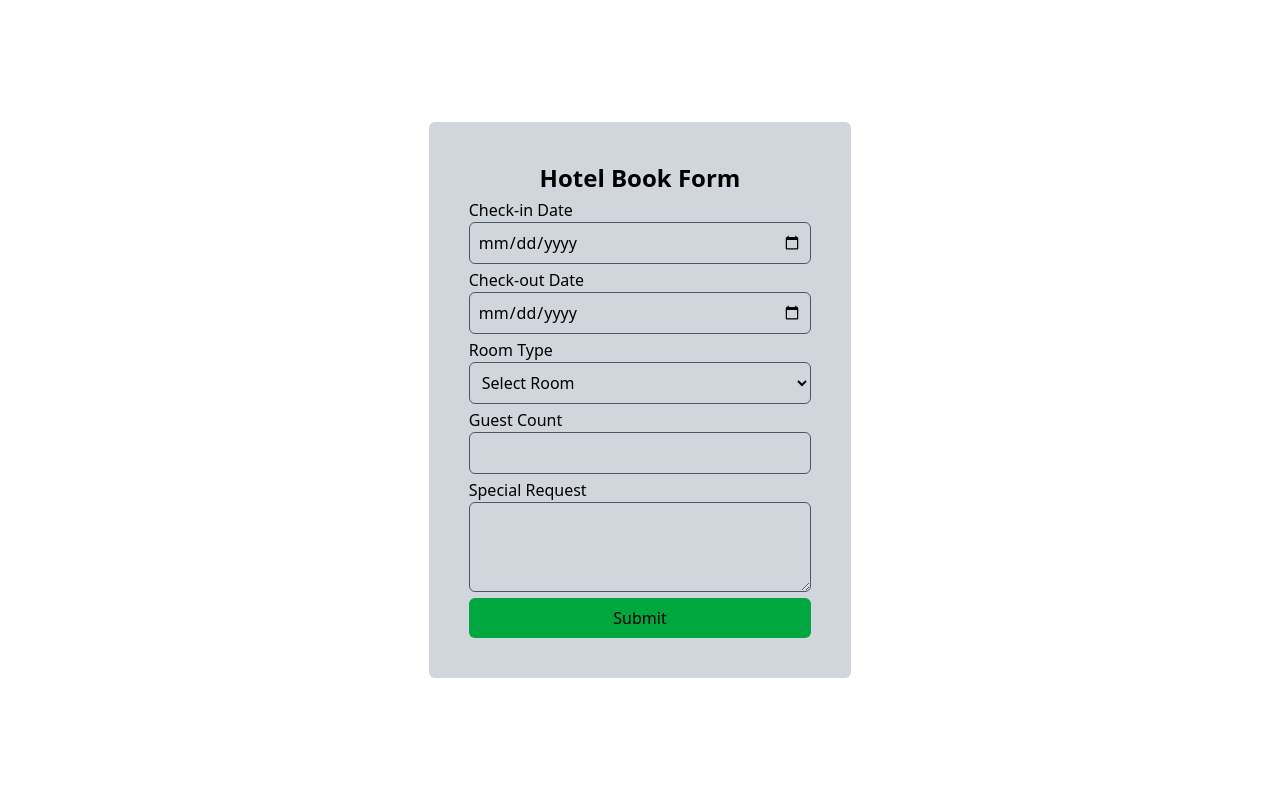
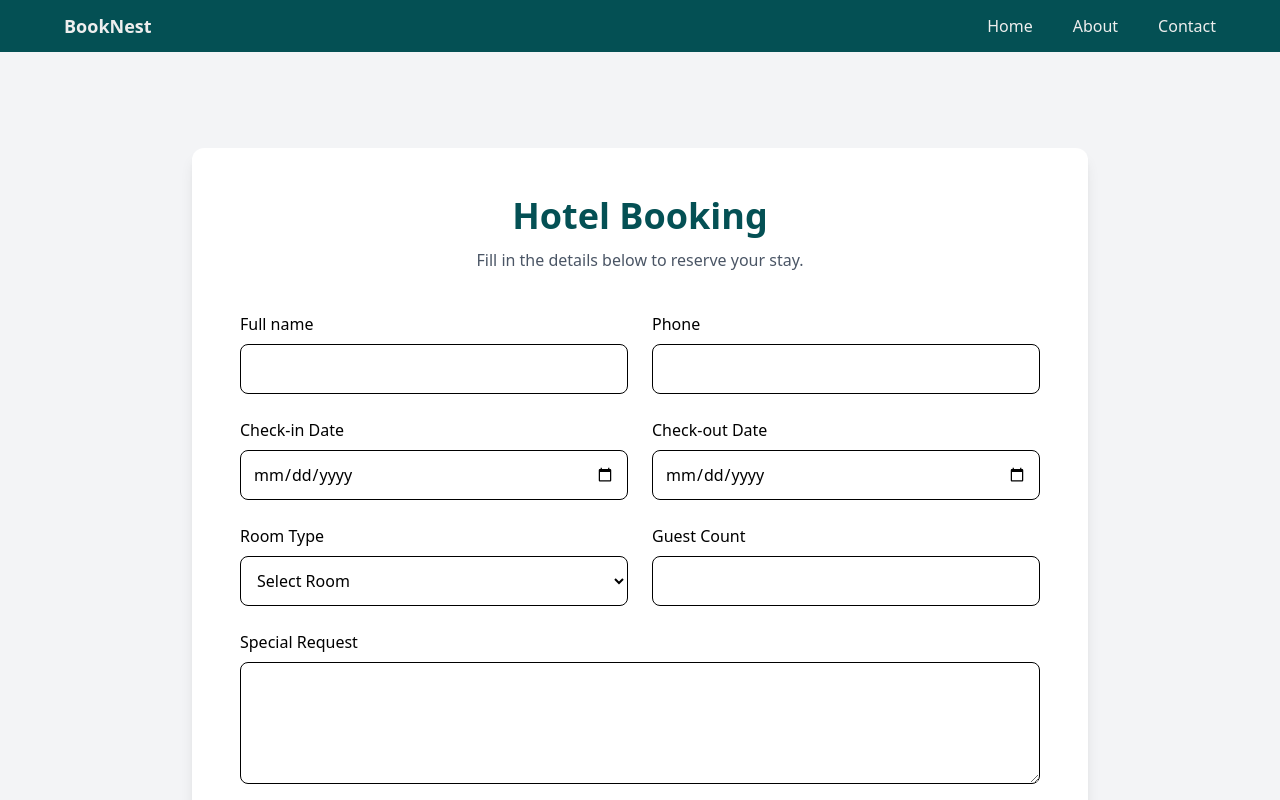
Before and after one commit to deepakmaharana278/Hotel-book-form-SPCL, a React (Vite) app in the folder frontend/: page /booking in a window 1280 px wide. Shown: the top 800 px of the page. Built offline with nearby package versions, Linux system fonts and the light colour scheme.

Commit message:
Navbar separate & redesign Booking Form

```diff
--- a/frontend/src/components/BookingForm.jsx
+++ b/frontend/src/components/BookingForm.jsx
@@ -1,39 +1,106 @@
-import React from 'react'
+import React from "react";
+import Navbar from "./Navbar";
 
 const BookingForm = () => {
+
+
   return (
-    <div className="flex items-center justify-center min-h-screen">
-      <form className="bg-gray-300 p-10 rounded-md">
-        <h1 className="text-center text-2xl font-bold">Hotel Book Form</h1>
-        <div className="mt-1">
-          <label>Check-in Date</label>
-          <input className="w-full p-2 rounded-md  border border-gray-600" type="date" />
+    <div>
+      <Navbar />
+      <div className="pt-24 bg-gray-100 min-h-screen py-16 px-6 md:px-20">
+        <div className="max-w-4xl mx-auto bg-white rounded-xl shadow-lg p-8 md:p-12">
+          <div className="text-center mb-10">
+            <h2 className="text-3xl md:text-4xl font-bold text-[#045054]">
+              Hotel Booking
+            </h2>
+            <p className="text-gray-600 mt-3">
+              Fill in the details below to reserve your stay.
+            </p>
           </div>
-        <div className="mt-1">
-          <label>Check-out Date</label>
-          <input className="w-full p-2 rounded-md  border border-gray-600" type="date" />
+
+          <form className="grid md:grid-cols-2 gap-6">
+            <div>
+              <label className="block font-medium mb-2">
+                Full name
+              </label>
+              <input
+                type="text"
+                className="w-full border rounded-lg p-3 focus:outline-none focus:ring-2 focus:ring-teal-600"
+              />
             </div>
-        <div className="mt-1">
-          <label>Room Type</label>
-          <select className="w-full p-2 rounded-md  border border-gray-600" name="" id="">
+            <div>
+              <label className="block font-medium mb-2">
+                Phone
+              </label>
+              <input
+                type="tel"
+                className="w-full border rounded-lg p-3 focus:outline-none focus:ring-2 focus:ring-teal-600"
+              />
+            </div>
+            <div>
+              <label className="block font-medium mb-2">
+                Check-in Date
+              </label>
+              <input
+                type="date"
+                className="w-full border rounded-lg p-3 focus:outline-none focus:ring-2 focus:ring-teal-600"
+              />
+            </div>
+            <div>
+              <label className="block font-medium mb-2">
+                Check-out Date
+              </label>
+              <input
+                type="date"
+                className="w-full border rounded-lg p-3 focus:outline-none focus:ring-2 focus:ring-teal-600"
+              />
+            </div>
+
+            <div>
+              <label className="block font-medium mb-2">
+                Room Type
+              </label>
+              <select className="w-full border rounded-lg p-3 focus:outline-none focus:ring-2 focus:ring-teal-600">
                 <option value="">Select Room</option>
                 <option>Single</option>
                 <option>Double</option>
                 <option>Suite</option>
               </select>
             </div>
-        <div className="mt-1">
-          <label>Guest Count</label>
-          <input min="1" className="w-full p-2 rounded-md  border border-gray-600" type="number" />
+
+            <div>
+              <label className="block font-medium mb-2">
+                Guest Count
+              </label>
+              <input
+                type="number"
+                min="1"
+                className="w-full border rounded-lg p-3 focus:outline-none focus:ring-2 focus:ring-teal-600"
+              />
             </div>
-        <div className="mt-1">
-          <label>Special Request</label>
-          <textarea name="" id="" className="w-full p-2 rounded-md  border border-gray-600" rows="3"></textarea>
+            <div className="md:col-span-2">
+              <label className="block font-medium mb-2">
+                Special Request
+              </label>
+              <textarea
+                rows="4"
+                className="w-full border rounded-lg p-3 focus:outline-none focus:ring-2 focus:ring-teal-600"
+              ></textarea>
             </div>
-        <button type="submit" className="bg-green-600 px-3 py-2 w-full rounded-md">Submit</button>
+
+            <div className="md:col-span-2 text-center">
+              <button
+                type="submit"
+                className="bg-[#045054] text-white px-8 py-3 rounded-lg hover:bg-teal-700 transition"
+              >
+                Book Now
+              </button>
+            </div>
           </form>
         </div>
-  )
-}
+      </div>
+    </div>
+  );
+};
 
-export default BookingForm
+export default BookingForm;
--- a/frontend/src/components/Home.jsx
+++ b/frontend/src/components/Home.jsx
@@ -1,53 +1,20 @@
-import React, { useState } from "react";
-import { Link, useNavigate } from "react-router-dom";
+import React from "react";
+import { useNavigate } from "react-router-dom";
+import img from "../assets/img.avif";
 import "../App.css";
-import img from "../assets/img.avif";
+import Navbar from "./Navbar";
 
 const Home = () => {
   const navigate = useNavigate();
-  const [menuOpen, setMenuOpen] = useState(false);
 
   return (
     <div>
-      <nav className="bg-[#045054] text-[#EEEEEE] p-3 sticky top-0">
-        <div className="flex items-center justify-between max-w-6xl mx-auto">
-          <Link className="text-lg font-bold" to="/">
-            BookNest
-          </Link>
-
-          <div className="hidden md:flex gap-10 font-medium">
-            <Link to="/">Home</Link>
-            <a href="#about">About</a>
-            <a href="#contact">Contact</a>
-          </div>
-
-          <button className="md:hidden text-2xl" onClick={() => setMenuOpen(!menuOpen)}>
-            {menuOpen ? <i className="fas fa-x"></i> : <i className="fas fa-bars"></i> }
-          </button>
-        </div>
-
-        {menuOpen && (
-          <div className="md:hidden bg-[#045054] w-full mt-3 shadow-lg">
-            <div className="flex flex-col items-center gap-4 py-4 font-medium">
-              <Link to="/" onClick={() => setMenuOpen(false)}>
-                Home
-              </Link>
-              <a href="#about" onClick={() => setMenuOpen(false)}>
-                About
-              </a>
-              <a href="#contact" onClick={() => setMenuOpen(false)}>
-                Contact
-              </a>
-            </div>
-          </div>
-        )}
-      </nav>
-
+      <Navbar />
       <div className="w-full bg-[#8DD8CC] text-gray-900 h-100 text-center flex items-center justify-center">
         <div className="p-10">
           <h1 className="font-bold heading text-3xl md:text-5xl tracking-tight">STAY • BOOK • RELAX</h1>
           <p className="m-5 text-sm">A smarter way to book hotels with transparent pricing, instant confirmation, and stays tailored to your travel needs.</p>
-          <button onClick={() => navigate("/booking")} className="bg-teal-900 text-white px-3 py-1 rounded-md">
+          <button onClick={() => navigate("/booking")} className="bg-teal-900 hover:bg-teal-700 text-white text-xl cursor-pointer px-4 py-1 rounded-md">
             Book now
           </button>
         </div>
@@ -98,43 +65,24 @@ const Home = () => {
       <div id="contact" className="bg-gray-100 py-16 px-6 md:px-20">
         <div className="max-w-4xl mx-auto bg-white rounded-xl shadow-lg p-8 md:p-12">
           <div className="text-center mb-10">
-          <h2 className="text-3xl md:text-4xl font-bold text-[#045054]">
-            Contact Us
-          </h2>
-          <p className="text-gray-600 mt-3">
-            Have questions or need help with booking? We’d love to hear from you.
-          </p>
+            <h2 className="text-3xl md:text-4xl font-bold text-[#045054]">Contact Us</h2>
+            <p className="text-gray-600 mt-3">Have questions or need help with booking? We’d love to hear from you.</p>
           </div>
           <form className="grid md:grid-cols-2 gap-6">
             <div>
               <label className="block font-medium mb-2">Full Name</label>
-            <input
-              type="text"
-              placeholder="Enter your name"
-              className="w-full border rounded-lg p-3 focus:outline-none focus:ring-2 focus:ring-teal-600"
-            />
+              <input type="text" placeholder="Enter your name" className="w-full border rounded-lg p-3 focus:outline-none focus:ring-2 focus:ring-teal-600" />
             </div>
             <div>
               <label className="block font-medium mb-2">Email Address</label>
-            <input
-              type="email"
-              placeholder="Enter your email"
-              className="w-full border rounded-lg p-3 focus:outline-none focus:ring-2 focus:ring-teal-600"
-            />
+              <input type="email" placeholder="Enter your email" className="w-full border rounded-lg p-3 focus:outline-none focus:ring-2 focus:ring-teal-600" />
             </div>
             <div className="md:col-span-2">
               <label className="block font-medium mb-2">Message</label>
-            <textarea
-              rows="5"
-              placeholder="Write your message..."
-              className="w-full border rounded-lg p-3 focus:outline-none focus:ring-2 focus:ring-teal-600"
-            ></textarea>
+              <textarea rows="5" placeholder="Write your message..." className="w-full border rounded-lg p-3 focus:outline-none focus:ring-2 focus:ring-teal-600"></textarea>
             </div>
             <div className="md:col-span-2 text-center">
-            <button
-              type="submit"
-              className="bg-[#045054] text-white px-8 py-3 rounded-lg hover:bg-teal-700 transition"
-            >
+              <button type="submit" className="bg-[#045054] text-white px-8 py-3 rounded-lg hover:bg-teal-700 transition">
                 Send Message
               </button>
             </div>
--- /dev/null
+++ b/frontend/src/components/Navbar.jsx
@@ -0,0 +1,44 @@
+import React, { useState } from "react";
+import { Link } from "react-router-dom";
+
+
+const Navbar = () => {
+    const [menuOpen, setMenuOpen] = useState(false);
+  return (
+    <nav className="bg-[#045054] text-[#EEEEEE] p-3 sticky top-0">
+      <div className="flex items-center justify-between max-w-6xl mx-auto">
+        <Link className="text-lg font-bold" to="/">
+          BookNest
+        </Link>
+
+        <div className="hidden md:flex gap-10 font-medium">
+          <Link to="/">Home</Link>
+          <a href="#about">About</a>
+          <a href="#contact">Contact</a>
+        </div>
+
+        <button className="md:hidden text-2xl" onClick={() => setMenuOpen(!menuOpen)}>
+          {menuOpen ? <i className="fas fa-x"></i> : <i className="fas fa-bars"></i>}
+        </button>
+      </div>
+
+      {menuOpen && (
+        <div className="md:hidden bg-[#045054] w-full mt-3 shadow-lg">
+          <div className="flex flex-col items-center gap-4 py-4 font-medium">
+            <Link to="/" onClick={() => setMenuOpen(false)}>
+              Home
+            </Link>
+            <a href="#about" onClick={() => setMenuOpen(false)}>
+              About
+            </a>
+            <a href="#contact" onClick={() => setMenuOpen(false)}>
+              Contact
+            </a>
+          </div>
+        </div>
+      )}
+    </nav>
+  );
+};
+
+export default Navbar;
```
Lines whose indentation alone changed are shown as unchanged.
